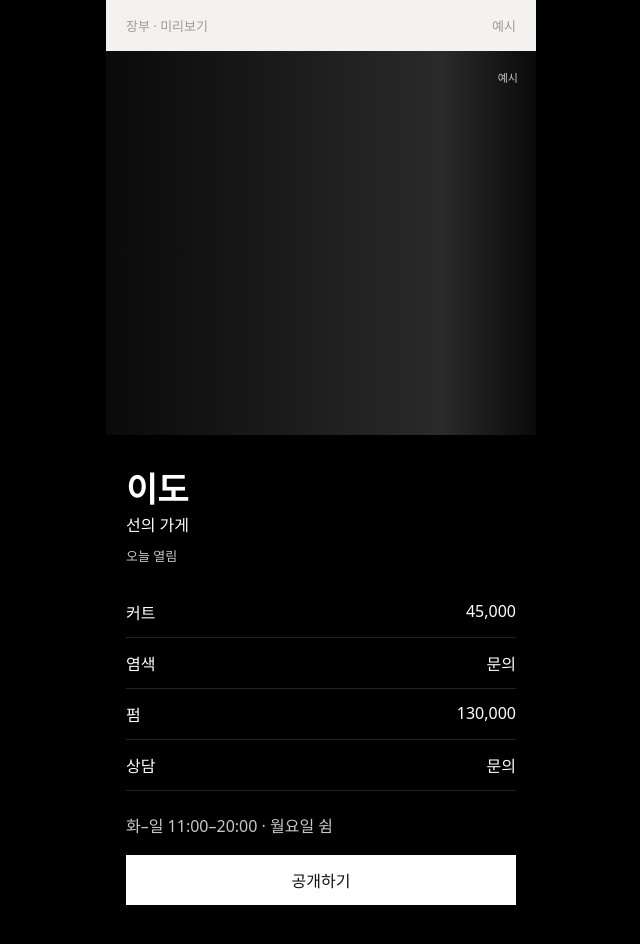
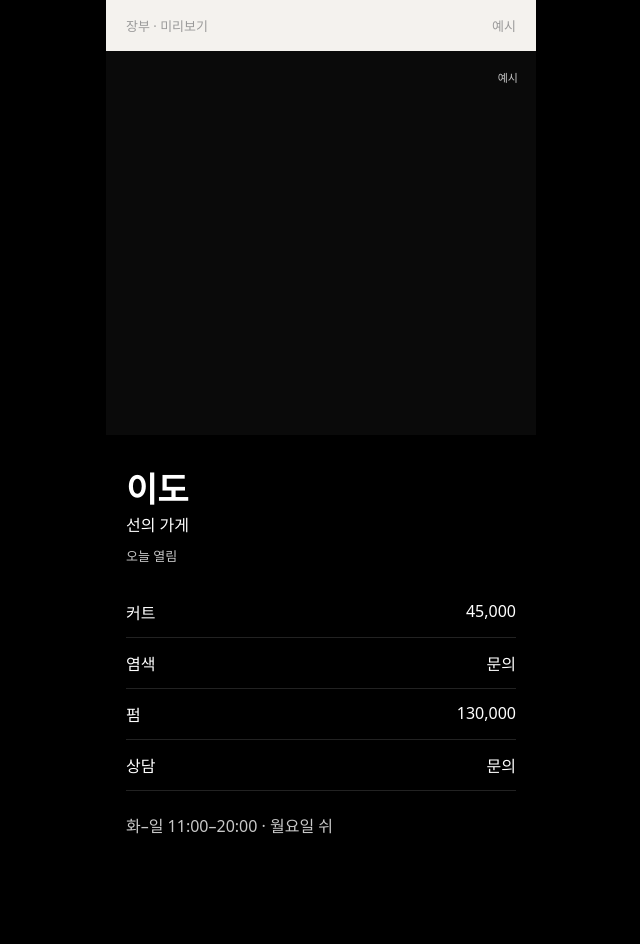
Before and after one commit to junparl82/bonjeom, a website: page jangbu/shop/index.html in a window 1280 px wide. Shown: the whole page, without its empty margins (319-959 px from the left). After the commit the page ends 885 px from the top, so only its background shows below. Drawn offline with Linux system fonts and the light colour scheme.

Commit message:
미리보기에서 공개하기 뻖

```diff
--- a/jangbu/shop/index.html
+++ b/jangbu/shop/index.html
@@ -10,7 +10,6 @@ html,body{background:#000;color:#fff;font-family:Pretendard,system-ui,-apple-sys
 .page{max-width:430px;margin:0 auto;min-height:100dvh}
 .top{display:flex;justify-content:space-between;padding:16px 20px;font-size:13px;color:#9a9a9a;background:#f4f2ee}
 .hero{position:relative;min-height:48vh;background:#0a0a0a}
-.hero .tex{position:absolute;inset:0;background:linear-gradient(90deg,#0a0a0a 0%,#2a2a2a 78%,#0a0a0a 100%)}
 .hero .demo{position:absolute;top:18px;right:18px;font-size:11px;color:#c8c8c8}
 .rest{padding:28px 20px 48px}
 .name{font-size:34px;font-weight:600}
@@ -18,13 +17,12 @@ html,body{background:#000;color:#fff;font-family:Pretendard,system-ui,-apple-sys
 .treats{margin-top:22px;list-style:none}
 .treats li{display:flex;justify-content:space-between;padding:13px 0;border-bottom:1px solid #222}
 .meta{margin-top:22px;color:#c8c8c8}
-.btn{display:block;margin-top:18px;text-align:center;text-decoration:none;background:#fff;color:#111;padding:13px}
 </style>
 </head>
 <body>
 <main class="page">
   <div class="top"><span>장부 · 미리보기</span><span>예시</span></div>
-  <section class="hero"><div class="tex"></div><span class="demo">예시</span></section>
+  <section class="hero"><span class="demo">예시</span></section>
   <div class="rest">
     <h1 class="name">이도</h1>
     <p>선의 가게</p>
@@ -35,8 +33,7 @@ html,body{background:#000;color:#fff;font-family:Pretendard,system-ui,-apple-sys
       <li><span>펌</span><span>130,000</span></li>
       <li><span>상담</span><span>문의</span></li>
     </ul>
-    <p class="meta">화–일 11:00–20:00 · 월요일 쉼</p>
-    <a class="btn" href="/jangbu/attach">공개하기</a>
+    <p class="meta">화–일 11:00–20:00 · 월요일 쉬</p>
   </div>
 </main>
 </body>
```
